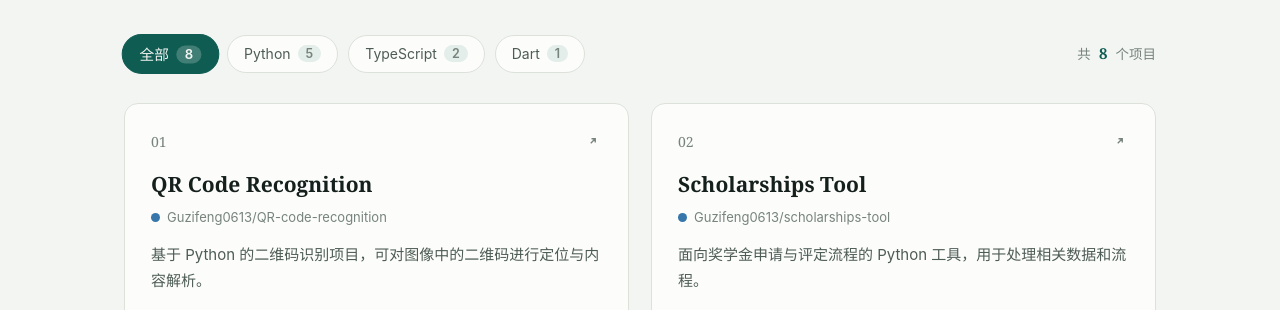
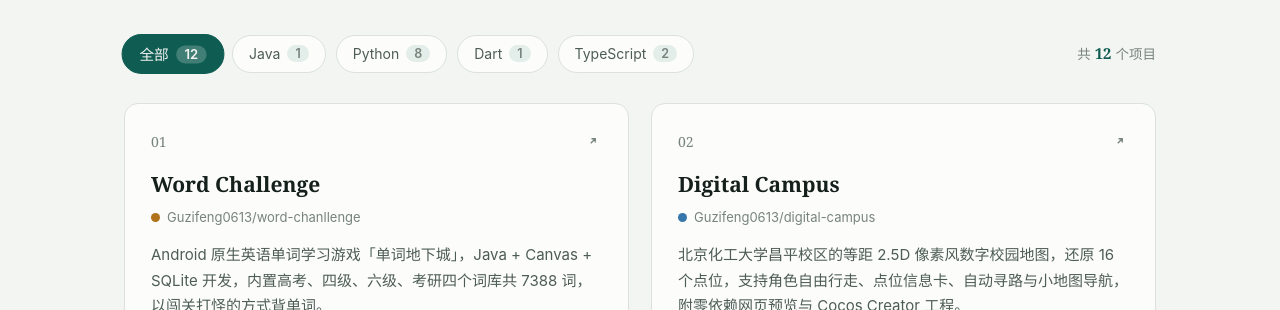
Before and after one commit to Guzifeng0613/Guzifeng0613.github.io, a plain HTML site: page index.html in a window 1280 px wide. Shown: the part 1246-1556 px from the top of the page. Drawn offline with Linux system fonts and the light colour scheme; a web font is replaced by a local one.

Commit message:
feat: 新增 Word Challenge 等 4 个项目并按指定顺序重排，项目总数更新为 12

```diff
--- a/index.html
+++ b/index.html
@@ -26,7 +26,7 @@
     --c0:#DCE1DA; --c1:#BFD6CF; --c2:#7FB3A8; --c3:#0E5C52;
     --nav-bg:color-mix(in srgb,var(--paper) 86%,transparent);
     --lift:0 16px 34px -20px rgba(14,92,82,.55);
-    --lang-python:#3776AB; --lang-ts:#3178C6; --lang-dart:#BE6A2B;
+    --lang-python:#3776AB; --lang-ts:#3178C6; --lang-dart:#BE6A2B; --lang-java:#B07219;
     --radius:14px; --maxw:1080px;
     --serif:"Noto Serif SC","Songti SC","STSong",Georgia,serif;
     --sans:"Noto Sans SC","PingFang SC","Microsoft YaHei",-apple-system,sans-serif;
@@ -40,7 +40,7 @@
     --c0:#26302C; --c1:#2E4A44; --c2:#3E736A; --c3:#61B9AA;
     --nav-bg:color-mix(in srgb,var(--paper) 88%,transparent);
     --lift:0 18px 38px -18px rgba(0,0,0,.65);
-    --lang-python:#6FA8DC; --lang-ts:#79AEE8; --lang-dart:#DB8C52;
+    --lang-python:#6FA8DC; --lang-ts:#79AEE8; --lang-dart:#DB8C52; --lang-java:#D0924F;
   }
   *{box-sizing:border-box;margin:0;padding:0}
   html{scroll-behavior:smooth}
@@ -313,7 +313,7 @@
       </div>
       <div class="filters-bar reveal">
         <div class="filters" id="filters" role="tablist" aria-label="按语言筛选项目"></div>
-        <span class="result-count">共 <b id="resultNum">8</b> 个项目</span>
+        <span class="result-count">共 <b id="resultNum">12</b> 个项目</span>
       </div>
       <div class="project-grid" id="projectGrid"></div>
       <p class="empty-state" id="emptyState">该分类下暂无项目。</p>
@@ -363,7 +363,7 @@ const CONFIG = {
     "我是 Gu Tianyu，目前在北京化工大学学习。平时热衷于把学习和生活中重复、繁琐的事情写成工具：表格比对、数据筛选、二维码识别、文本生成都有涉及。",
     "我主要使用 Python，也用 TypeScript 和 Dart 做网页与移动端开发，并在 GitHub 上持续更新这些项目。欢迎交流、提 Issue，或一起完善它们。"
   ],
-  skills: ["Python","TypeScript","Dart","JavaScript","HTML/CSS","Git","数据处理","Flutter","自动化","开源"],
+  skills: ["Python","TypeScript","Java","Dart","JavaScript","HTML/CSS","Git","数据处理","Flutter","自动化","开源"],
   social: [
     {type:"github", label:"GitHub"}
     // 填好上方 email 后，取消下面这行注释即可显示邮箱图标
@@ -373,14 +373,18 @@ const CONFIG = {
   ],
   // lang 为项目主语言，用于上方筛选；repo 决定跳转地址；demo 可留空
   projects: [
-    {lang:"Python", repo:"QR-code-recognition",   name:"QR Code Recognition",   desc:"基于 Python 的二维码识别项目，可对图像中的二维码进行定位与内容解析。", tags:["Python","二维码","图像识别"], demo:""},
-    {lang:"Python", repo:"scholarships-tool",     name:"Scholarships Tool",     desc:"面向奖学金申请与评定流程的 Python 工具，用于处理相关数据和流程。", tags:["Python","自动化","奖学金"], demo:""},
-    {lang:"Python", repo:"excel-comparison",      name:"Excel Comparison",      desc:"用于比对两份 Excel 表格差异的 Python 工具，快速找出数据变化。", tags:["Python","Excel","数据比对"], demo:""},
-    {lang:"Python", repo:"novel-generation",      name:"Novel Generation",      desc:"基于 Python 的小说与文本生成实践，探索自动化文本创作。", tags:["Python","文本生成"], demo:""},
+    {lang:"Java", repo:"word-chanllenge", name:"Word Challenge", desc:"Android 原生英语单词学习游戏「单词地下城」，Java + Canvas + SQLite 开发，内置高考、四级、六级、考研四个词库共 7388 词，以闯关打怪的方式背单词。", tags:["Java","Android","单词游戏"], demo:""},
+    {lang:"Python", repo:"digital-campus", name:"Digital Campus", desc:"北京化工大学昌平校区的等距 2.5D 像素风数字校园地图，还原 16 个点位，支持角色自由行走、点位信息卡、自动寻路与小地图导航，附零依赖网页预览与 Cocos Creator 工程。", tags:["Python","像素风","校园地图"], demo:""},
+    {lang:"Python", repo:"scholarships-tool", name:"Scholarships Tool", desc:"面向奖学金申请与评定流程的 Python 工具，用于处理相关数据和流程。", tags:["Python","自动化","奖学金"], demo:""},
+    {lang:"Python", repo:"novel-generation", name:"Novel Generation", desc:"基于 Python 的小说与文本生成实践，探索自动化文本创作。", tags:["Python","文本生成"], demo:""},
+    {lang:"Python", repo:"excel-comparison", name:"Excel Comparison", desc:"用于比对两份 Excel 表格差异的 Python 工具，快速找出数据变化。", tags:["Python","Excel","数据比对"], demo:""},
+    {lang:"Dart", repo:"reader-mobile-simple", name:"Reader Mobile Simple", desc:"使用 Dart 编写的轻量移动端阅读器应用。", tags:["Dart","Flutter","阅读器"], demo:""},
+    {lang:"Python", repo:"downloader", name:"Video Downloader", desc:"基于 PySide6 与 yt-dlp 的 Windows 桌面视频下载器，支持多平台解析、画质选择、播放列表批量下载，并可读取浏览器 Cookie 处理需要登录的内容。", tags:["Python","PySide6","视频下载"], demo:""},
+    {lang:"Python", repo:"virtual-input", name:"Virtual Input", desc:"通过 Win32 SendInput 把 TXT 文本以真实键盘事件逐字符发送到当前光标处的 Windows 工具，仅用标准库实现，支持中文、emoji 与拟人化随机节奏。", tags:["Python","自动化","Win32"], demo:""},
+    {lang:"TypeScript", repo:"drawpaper--freedom", name:"Drawpaper Freedom", desc:"一个自由绘图、壁纸创作方向的 TypeScript 项目。", tags:["TypeScript","创意绘图"], demo:""},
+    {lang:"Python", repo:"QR-code-recognition", name:"QR Code Recognition", desc:"基于 Python 的二维码识别项目，可对图像中的二维码进行定位与内容解析。", tags:["Python","二维码","图像识别"], demo:""},
     {lang:"TypeScript", repo:"second-classroom-buct", name:"Second Classroom BUCT", desc:"北京化工大学第二课堂相关的网页应用，使用 TypeScript 开发。", tags:["TypeScript","校园应用"], demo:""},
-    {lang:"TypeScript", repo:"drawpaper--freedom",    name:"Drawpaper Freedom",     desc:"一个自由绘图、壁纸创作方向的 TypeScript 项目。", tags:["TypeScript","创意绘图"], demo:""},
-    {lang:"Dart", repo:"reader-mobile-simple",  name:"Reader Mobile Simple",  desc:"使用 Dart 编写的轻量移动端阅读器应用。", tags:["Dart","Flutter","阅读器"], demo:""},
-    {lang:"Python", repo:"fund-filter",           name:"Fund Filter",           desc:"用 Python 实现的基金数据筛选工具，按条件过滤出目标基金。", tags:["Python","数据筛选","基金"], demo:""}
+    {lang:"Python", repo:"fund-filter", name:"Fund Filter", desc:"用 Python 实现的基金数据筛选工具，按条件过滤出目标基金。", tags:["Python","数据筛选","基金"], demo:""}
   ],
   contactText: "无论是项目合作、技术交流，还是只是想打个招呼，都欢迎在 GitHub 上找到我；填好邮箱后也可以直接给我写信。"
 };
@@ -395,7 +399,7 @@ const ICONS = {
   twitter:'<svg viewBox="0 0 24 24"><path d="M18.244 2.25h3.308l-7.227 8.26 8.502 11.24H16.17l-5.214-6.817L4.99 21.75H1.68l7.73-8.835L1.254 2.25H8.08l4.713 6.231zm-1.161 17.52h1.833L7.084 4.126H5.117z"/></svg>'
 };
 const ARROW='<svg viewBox="0 0 24 24"><path d="M5 12h14M13 6l6 6-6 6"/></svg>';
-const LANGDOT={Python:"var(--lang-python)",TypeScript:"var(--lang-ts)",Dart:"var(--lang-dart)"};
+const LANGDOT={Python:"var(--lang-python)",TypeScript:"var(--lang-ts)",Dart:"var(--lang-dart)",Java:"var(--lang-java)"};
 
 const githubUrl="https://github.com/"+CONFIG.githubUser;
 const $=id=>document.getElementById(id);
```
